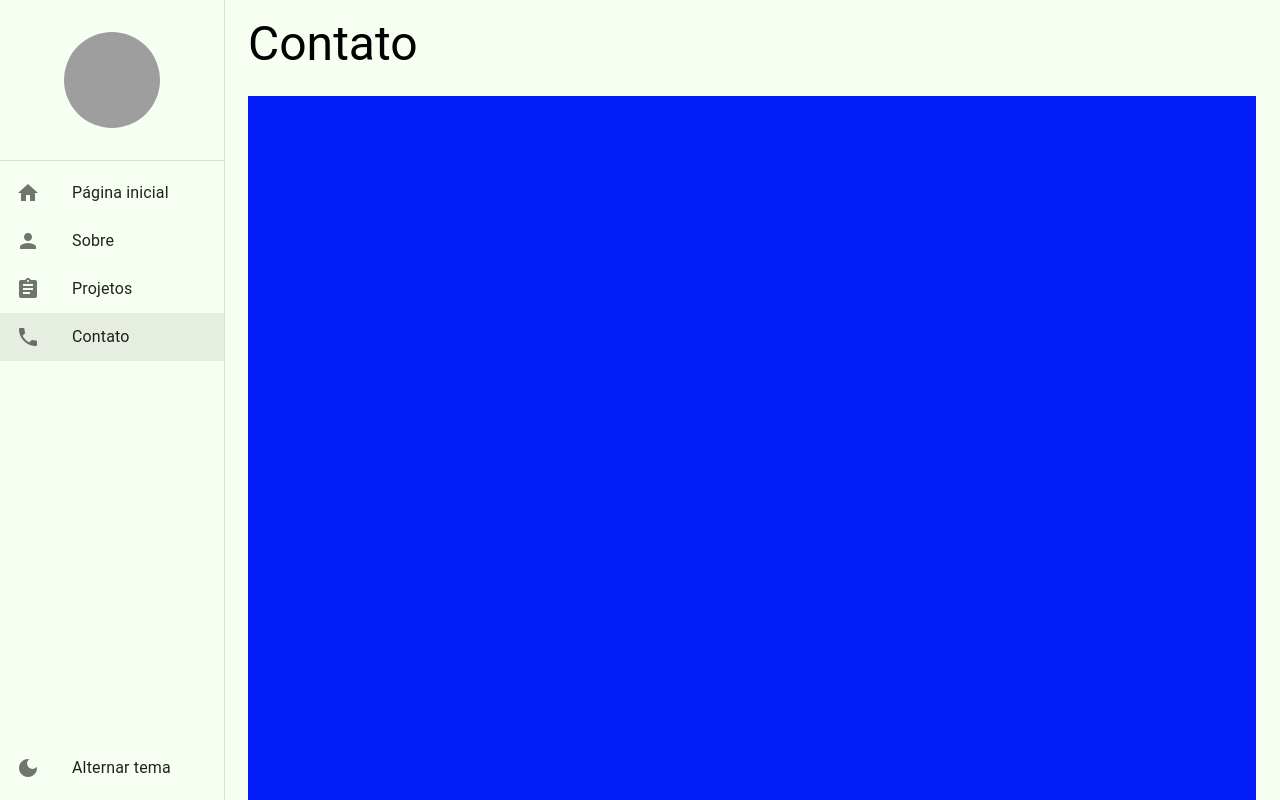
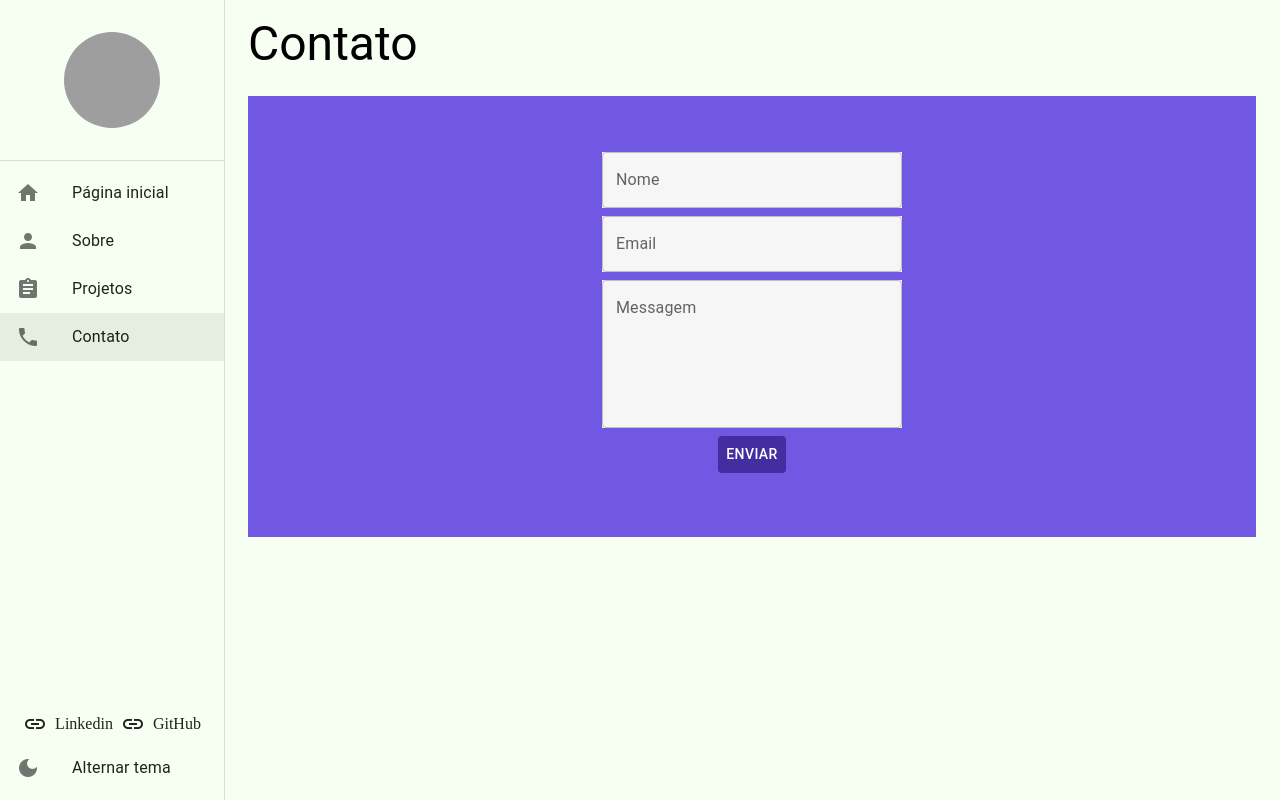
Before and after one commit to andrelucca99/portfolio, a React (Create React App) app: page /contato in a window 1280 px wide. Built offline with nearby package versions, Linux system fonts and the light colour scheme; grey boxes are pictures that could not be loaded.

Commit message:
feat: add formulario de contato incompleto

```diff
--- a/src/page/PageContato.tsx
+++ b/src/page/PageContato.tsx
@@ -1,4 +1,4 @@
-import { Box, Container } from '@mui/material';
+import { Box, Button, Container, TextField } from '@mui/material';
 import { LayoutBaseDePagina } from '../shared/layouts';
 
 export const PageContato: React.FC = () => {
@@ -8,7 +8,39 @@ export const PageContato: React.FC = () => {
       titulo='Contato'
     >
       <Container fixed>
-        <Box sx={{ bgcolor: '#031cfa', height: '100vh', }} />
+        <Box sx={{
+          display: 'flex',
+          alignItems: 'center',
+          justifyContent: 'center',
+          padding: 5,
+          bgcolor: '#7158e2',
+        }}>
+          <Box sx={{
+            display: 'flex',
+            alignItems: 'center',
+            justifyContent: 'center',
+            flexDirection: 'column',
+            padding: 2,
+            width: 400,
+          }}>
+            <TextField
+              sx={{ width: 300, marginBottom: 1, bgcolor: '#f6f6f6', }}
+              label="Nome"
+            />
+            <TextField label="Email" sx={{ width: 300, marginBottom: 1, bgcolor: '#f6f6f6', }} />
+            <TextField sx={{ width: 300, bgcolor: '#f6f6f6', }}
+              label="Messagem"
+              multiline
+              rows={5}
+            />
+            <Button
+              sx={{ bgcolor: '#432ea1', color: "#fff", margin: 1, }}
+              // disabled
+            >
+              Enviar
+            </Button>
+          </Box>
+        </Box>
       </Container>
     </LayoutBaseDePagina>
   );
--- a/src/shared/components/menu-lateral/MenuLateral.tsx
+++ b/src/shared/components/menu-lateral/MenuLateral.tsx
@@ -68,6 +68,11 @@ export const MenuLateral: React.FC<IMenuLateralProps> = ({ children }) => {
             </List>
           </Box>
 
+          <Box sx={{ display: 'flex', alignItems: 'center', justifyContent: 'center', gap: 1, }}>
+            <Icon>linkedIn</Icon>Linkedin
+            <Icon>linkedIn</Icon>GitHub
+          </Box>
+
           <Box>
             <List component="nav">
               <ListItemButton onClick={toggleTheme}>
```
